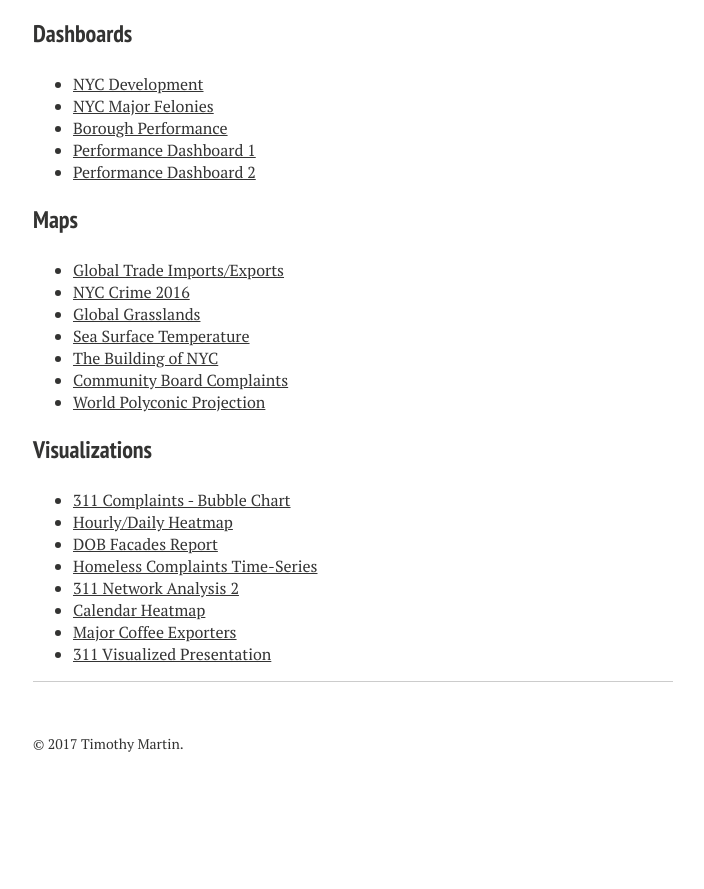
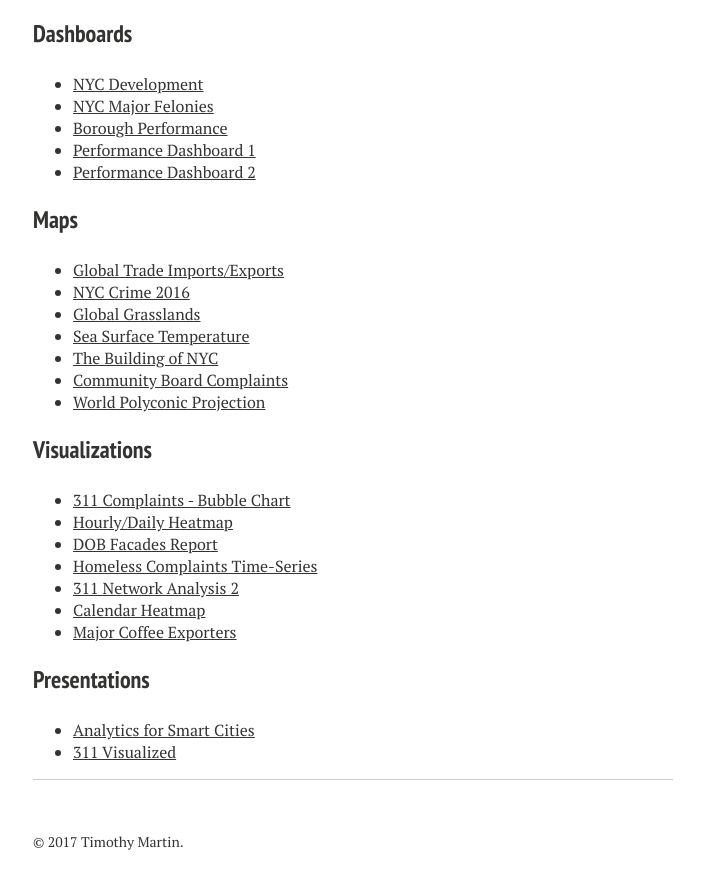
Before and after one commit to timothymartin76/timothymartin76.github.io, a Jekyll site: the page built from index.md, in a window 1280 px wide and 900 px high, scrolled down 887 px. Shown: the top 889 px of the window, without its empty margins (287-991 px from the left). Built offline with Jekyll 4.4.1, drawn with Linux system fonts in a browser that asks for light colours; nearby versions of some CDN libraries; before the commit the page ends 1689 px from its top, so only the background shows below that.

Commit message:
Create index.md

```diff
--- a/index.md
+++ b/index.md
@@ -43,4 +43,7 @@
 * <a href="https://vimeo.com/160318121" target="_blank">311 Network Analysis 2</a>
 * <a href="https://raw.githubusercontent.com/timothymartin76/Calendar_Heatmaps/master/heatmap.PNG" target="_blank">Calendar Heatmap</a>
 * <a href="http://timothymartin76.github.io/SS_LastMin/examples/coffee" target="_blank">Major Coffee Exporters</a>
-* <a href="http://timothymartin76.github.io/Visualized_Draft" target="_blank">311 Visualized Presentation</a>
+
+### Presentations
+* <a href="https://nycdob.github.io/presentations/NYC_Development_ERS" target="_blank">Analytics for Smart Cities</a>
+* <a href="http://timothymartin76.github.io/Visualized_Draft" target="_blank">311 Visualized</a>
```
